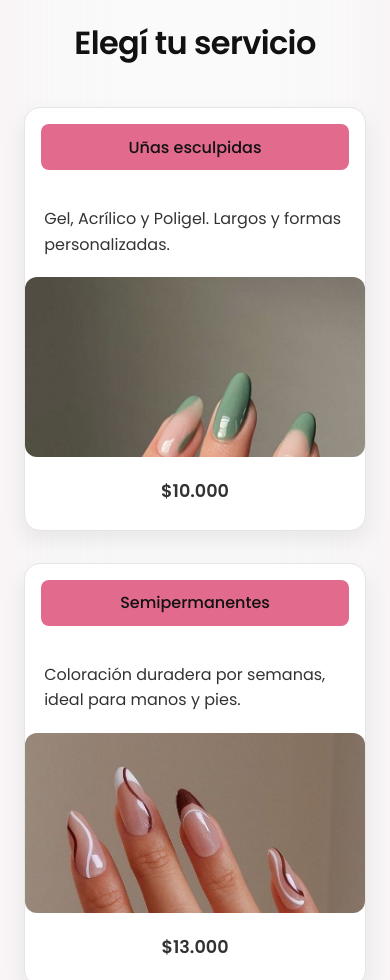
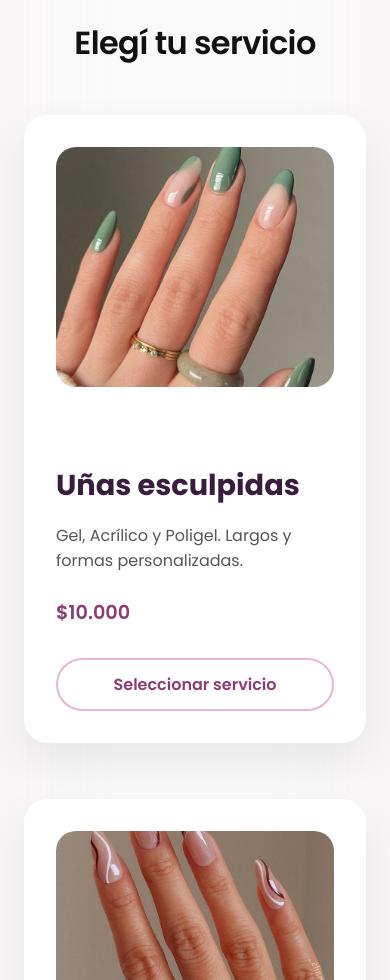
Before and after one commit to FabrizioTurdo-Dev/salon-de-unas-web, a React (Vite) app: page / in a window 390 px wide. Shown: the part 1020-2000 px from the top of the page. Built offline with nearby package versions, Linux system fonts and the light colour scheme.

Commit message:
animaciones card

```diff
--- a/src/components/ServicesSelector.css
+++ b/src/components/ServicesSelector.css
@@ -1,3 +1,7 @@
+/* =========================
+   SECCIÓN GENERAL
+========================= */
+
 section {
   padding: 4rem 1.5rem;
 }
@@ -5,140 +9,180 @@ section {
 section h2 {
   text-align: center;
   font-size: 2rem;
-    margin-bottom: 2.5rem;
+  margin-bottom: 3rem;
 }
 
-/* GRID */
+/* =========================
+   LISTADO DE SERVICIOS
+========================= */
+
 ul {
   list-style: none;
   padding: 0;
   margin: 0;
-    display: grid;
-    grid-template-columns: repeat(auto-fit, minmax(260px, 1fr));
-    gap: 2rem;
+
+  display: flex;
+  flex-direction: column;
+  gap: 3.5rem;
 }
 
-/* CARD */
-li {
-    background-color: #fff;
-    border-radius: 16px;
-    overflow: hidden;
-    box-shadow: 0 10px 25px rgba(0, 0, 0, 0.08);
-    display: flex;
-    flex-direction: column;
-    gap: 0.75rem;
-    transition: transform 0.2s ease, box-shadow 0.2s ease;
-    padding-bottom: 1rem;
+/* =========================
+   CARD DE SERVICIO
+========================= */
+
+.service-card {
+  display: grid;
+  grid-template-columns: 1fr 1fr;
+  gap: 3rem;
+  align-items: center;
+
+  background: #fff;
+  border-radius: 24px;
+  padding: 2.5rem;
+
+  box-shadow: 0 20px 45px rgba(0, 0, 0, 0.08);
+  transition: box-shadow 0.3s ease, transform 0.3s ease;
 }
 
-li button {
-    margin: 1rem;
+.service-card:hover {
+  transform: translateY(-4px);
 }
 
-li:hover {
-    transform: translateY(-4px);
-    box-shadow: 0 18px 40px rgba(0, 0, 0, 0.12);
+/* Card activa */
+.service-card.activo {
+  box-shadow: 0 28px 65px rgba(140, 59, 118, 0.25);
 }
 
-li p {
-    color: black;
-    display: flex;
-    justify-content: center;
+/* Alternar imagen/texto */
+.service-card:nth-child(even) {
+  direction: rtl;
 }
 
-/* IMAGE */
+.service-card:nth-child(even) * {
+  direction: ltr;
+}
+
+/* =========================
+   IMAGEN
+========================= */
+
+.service-image-wrapper {
+  width: 100%;
+  height: 320px;
+  border-radius: 20px;
+  overflow: hidden;
+}
 
 .service-image {
   width: 100%;
-    height: 180px;
-
+  height: 100%;
   object-fit: cover;
-    object-position: center top;
-
-    border-radius: 12px;
 }
 
-/* CONTENT */
-li p {
-    padding: 0 1.2rem;
-    margin: 0.5rem 0;
-    opacity: 0.8;
+/* =========================
+   CONTENIDO
+========================= */
+
+.service-content h3 {
+  font-size: 1.8rem;
+  margin-bottom: 1rem;
+  color: #3a1c3f;
 }
 
-li p:last-of-type {
-    font-weight: 600;
-    font-size: 1.1rem;
+.service-desc {
+  font-size: 1rem;
+  line-height: 1.6;
+  margin-bottom: 1.5rem;
+  color: #555;
 }
 
-.cta-wpp {
-    display: inline-flex;
+.service-price {
+  font-size: 1.2rem;
+  font-weight: 600;
+  margin-bottom: 1.8rem;
+  color: #8c3b76;
+}
+
+/* =========================
+   BOTÓN SELECCIONAR SERVICIO
+========================= */
+
+.service-select {
+  align-self: flex-start;
+
+  padding: 12px 22px;
+  border-radius: 999px;
+  border: 2px solid #e7b6d2;
+
+  background: transparent;
+  color: #8c3b76;
+  font-weight: 600;
+
+  cursor: pointer;
+  transition: all 0.25s ease;
+}
+
+.service-select:hover {
+  background: #f6d4e7;
+}
+
+.service-select.seleccionado {
+  background: #8c3b76;
+  color: #fff;
+  border-color: #8c3b76;
+}
+
+/* =========================
+   BOTÓN WHATSAPP FLOTANTE
+========================= */
+
+.wpp-float {
+  position: fixed;
+  bottom: 24px;
+  right: 24px;
+
+  display: flex;
   align-items: center;
-    justify-content: center;
+  gap: 10px;
 
-    margin-top: 2rem;
-    padding: 14px 24px;
+  padding: 14px 18px;
+  border-radius: 999px;
 
-    background-color: var(--whatsapp);
-    box-shadow: 0 8px 20px var(--whatsapp-shadow);
+  background: var(--whatsapp);
   color: #fff;
   font-weight: 600;
-    font-size: 1rem;
-
-    border-radius: 999px;
-    /* botón pill */
   text-decoration: none;
 
-    box-shadow: 0 8px 20px rgba(37, 211, 102, 0.35);
+  box-shadow: 0 10px 30px var(--whatsapp-shadow);
+  transform: translateY(20px);
+  opacity: 0;
+  pointer-events: none;
 
-    transition: transform 0.2s ease, box-shadow 0.2s ease;
+  transition: all 0.3s ease;
 }
 
-.cta-wpp:hover {
-    transform: translateY(-2px);
-    box-shadow: 0 12px 26px rgba(37, 211, 102, 0.45);
+.wpp-float.activo {
+  transform: translateY(0);
+  opacity: 1;
+  pointer-events: auto;
 }
 
-.service-card button {
-    /* background-color: var(--gray-100); */
-    background-color: #e26a8d;
-    color: var(--black-soft);
+/* =========================
+   RESPONSIVE
+========================= */
+
+@media (max-width: 768px) {
+  .service-card {
+    grid-template-columns: 1fr;
+    padding: 2rem;
   }
 
-.service-card.activo button {
-    background-color: var(--pink-main);
+  .service-image-wrapper {
+    height: 240px;
   }
 
-
-
-/*cards*/
-
-.service-card {
-    background-color: var(--white);
-    border: 1px solid var(--gray-300);
-    box-shadow: 0 10px 25px rgba(0, 0, 0, 0.08);
-    transition: box-shadow 0.3s ease, transform 0.3s ease;
-}
-
-.service-card.activo {
-    box-shadow:
-        0 0 0 2px var(--pink-main),
-        0 18px 40px rgba(242, 184, 198, 0.35);
-}
-
-.service-card.activo button::after {
-    content: " ✓";
-}
-
-.service-card.activo {
-    animation: pulse 0.2s ease-out;
-}
-
-@keyframes pulse {
-    0% {
-        box-shadow: 0 0 0 0 rgba(37, 211, 102, 0.4);
-    }
-
-    100% {
-        box-shadow: 0 0 0 10px rgba(37, 211, 102, 0);
+  .service-select {
+    width: 100%;
+    text-align: center;
   }
 }
--- a/src/components/ServicesSelector.jsx
+++ b/src/components/ServicesSelector.jsx
@@ -27,15 +27,35 @@ function ServicesSelector() {
         hidden: {},
         visible: {
             transition: {
-                staggerChildren: 0.12
+                staggerChildren: 0.25,   // más separación entre cards
+            }
+        }
+    };
+    const itemLeft = {
+        hidden: { opacity: 0, x: -80 },
+        visible: {
+            opacity: 1,
+            x: 0,
+            transition: {
+                duration: 0.6,
+                ease: "easeOut"
             }
         }
     };
 
-    const item = {
-        hidden: { opacity: 0, y: 20 },
-        visible: { opacity: 1, y: 0 }
+    const itemRight = {
+        hidden: { opacity: 0, x: 80 },
+        visible: {
+            opacity: 1,
+            x: 0,
+            transition: {
+                duration: 0.6,
+                ease: "easeOut"
+            }
+        }
     };
+
+
 
     function alternarServicio(id) {
         setSelectedServices(prev =>
@@ -56,41 +76,61 @@ function ServicesSelector() {
     const whatsappLink = `https://wa.me/5491154922800?text=${encodeURIComponent(mensajeWhatsApp)}`;
 
     return (
-        <section>
+        <section id='services'>
             <h2>Elegí tu servicio</h2>
 
             <motion.ul
                 variants={container}
                 initial="hidden"
                 whileInView="visible"
-                viewport={{ once: true, amount: 0.3 }}
+                viewport={{
+                    once: true,        // se anima una sola vez
+                    amount: 0.2        // empieza cuando entra el 20% de la card
+                }}
             >
-                {services.map(service => {
+                {services.map((service, index) => {
                     const activo = servicioSeleccionado?.id === service.id;
+                    const variants = index % 2 === 0 ? itemLeft : itemRight;
 
                     return (
                         <motion.li
                             key={service.id}
-                            variants={item}
-                            layout
-                            transition={{ type: "spring", stiffness: 300, damping: 25 }}
+                            variants={variants}
+                            initial="hidden"
+                            whileInView="visible"
+                            viewport={{ once: true, amount: 0.3 }}
                             className={activo ? "service-card activo" : "service-card"}
-                            id='services'
                         >
-                            <motion.button
-                                whileTap={{ scale: 0.95 }}
-                                whileHover={{ scale: 1.03 }}
-                                className={activo ? "seleccionado" : ""}
-                                onClick={() => alternarServicio(service.id)}
-                            >
-                                {service.name}
-                            </motion.button>
 
 
-                            <p>{service.descripcion}</p>
-                            <img src={service.imagen} alt={service.name} className='service-image' />
-                            <p>${service.precio.toLocaleString('es-AR')}</p>
+                            <div className="service-image-wrapper">
+                                <img
+                                    src={service.imagen}
+                                    alt={service.name}
+                                    className="service-image"
+                                />
+                            </div>
+
+                            <div className="service-content">
+                                <h3>{service.name}</h3>
+
+                                <p className="service-desc">
+                                    {service.descripcion}
+                                </p>
+
+                                <p className="service-price">
+                                    ${service.precio.toLocaleString('es-AR')}
+                                </p>
+
+                                <button
+                                    className={`service-select ${activo ? "seleccionado" : ""}`}
+                                    onClick={() => alternarServicio(service.id)}
+                                >
+                                    {activo ? "Servicio seleccionado ✓" : "Seleccionar servicio"}
+                                </button>
+                            </div>
                         </motion.li>
+
                     );
                 })}
             </motion.ul>
--- a/vite.config.js
+++ b/vite.config.js
@@ -3,5 +3,5 @@ import react from '@vitejs/plugin-react'
 
 export default defineConfig({
   plugins: [react()],
-  // base: '/salon-de-unas-web/',
+  base: '/salon-de-unas-web/', //esto es para github pages
 })
```
Lines whose indentation alone changed are shown as unchanged.
